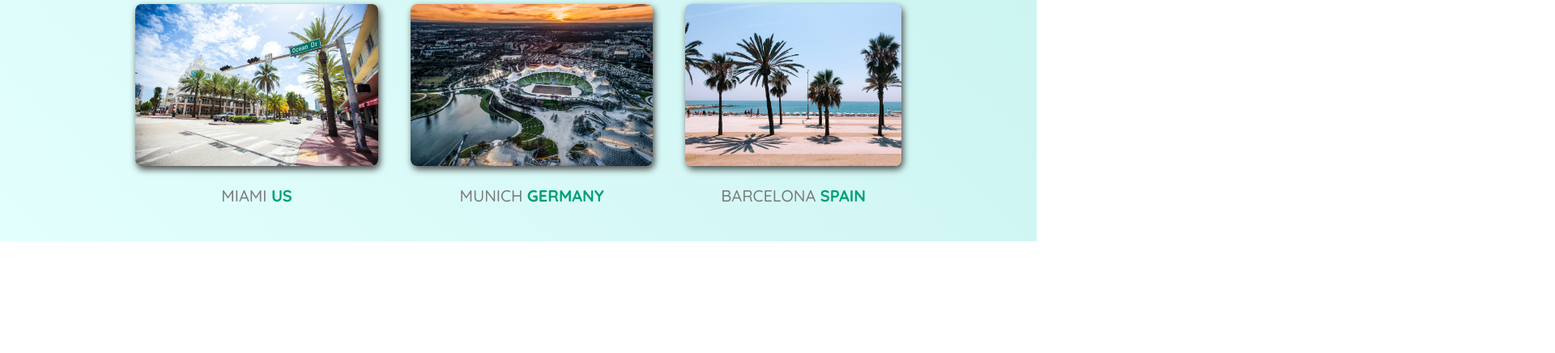
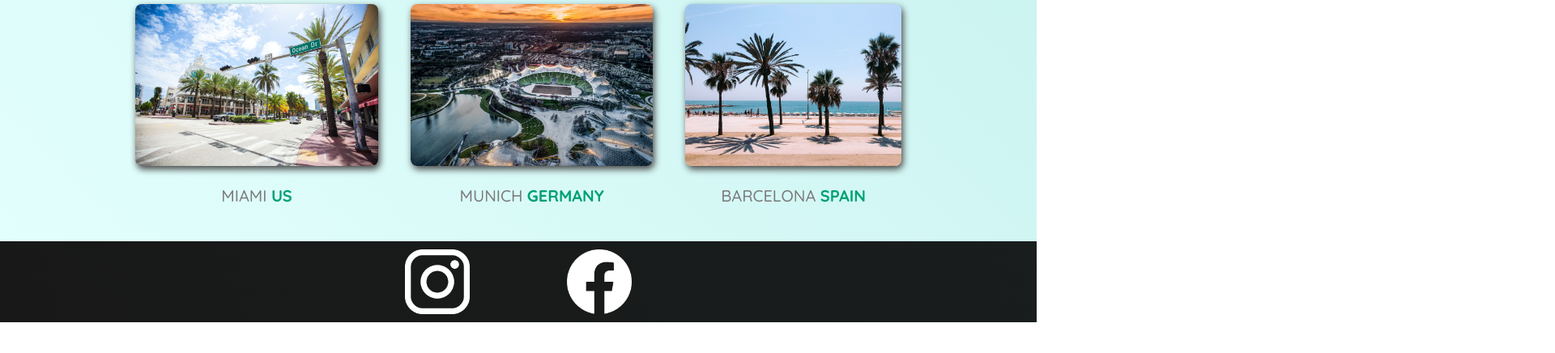
Before and after one commit to ffu-web/Project-2, a plain HTML site: page index.html in a window 1280 px wide. Shown: the part 917-1353 px from the top of the page at 81% size, 1920 px wide, since content can reach past the window. After the commit the page ends 1315 px from the top, so only its background shows below. Drawn offline with Linux system fonts and the light colour scheme.

Commit message:
Added Footer Section

```diff
--- a/shared.css
+++ b/shared.css
@@ -44,3 +44,23 @@ header nav a:hover{
     color: rgb(77  , 77, 77);
     background-color: rgb(255, 251,0);
 }
+
+footer {
+    background: linear-gradient(70deg, rgb(24,24,24),rgb(25,29,29));
+}
+
+footer ul{
+    display: flex;
+    justify-content: center;
+}
+
+footer li {
+    width: 80px;
+    height: 80px;
+    margin: 0 50px;
+    padding: 10px;
+}
+footer img {
+    width: 100%;
+    height: 100%;
+}
```
